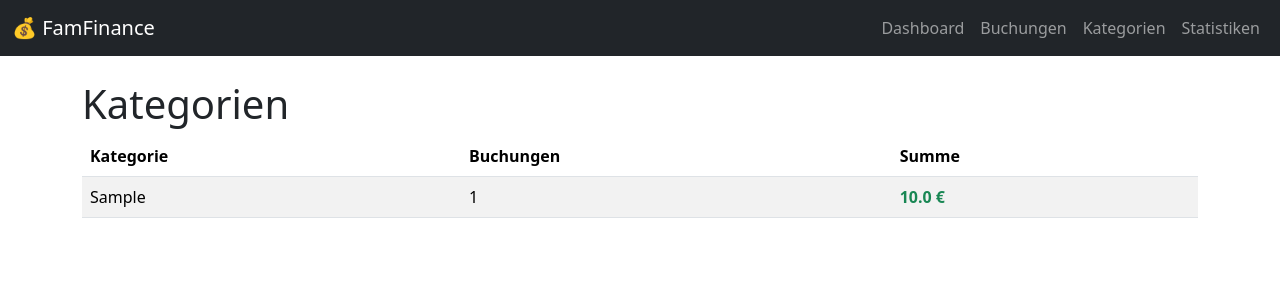
After one commit to chReboot/famfinance, a Flask app: page /categories in a window 1280 px wide. The commit adds this page. Shown: the top 300 px of the page. Run offline with Flask 3, Linux system fonts and the light colour scheme; tables that the repository leaves empty hold one stand-in row (values such as "Sample post"); parts of the project's set-up code (start-up, migrations or seed data) failed here and were passed over.

Commit message:
Statistik

```diff
--- a/app/app.py
+++ b/app/app.py
@@ -135,6 +135,50 @@ def transactions():
         search=""
     )
 
+@app.route("/categories")
+def categories():
+
+    con = sqlite3.connect(DB)
+
+    rows = con.execute("""
+        SELECT
+            category,
+            COUNT(*),
+            ROUND(SUM(amount), 2)
+        FROM transactions
+        GROUP BY category
+        ORDER BY SUM(amount)
+    """).fetchall()
+
+    con.close()
+
+    return render_template(
+        "categories.html",
+        categories=rows
+    )
+
+@app.route("/statistics")
+def statistics():
+
+    con = sqlite3.connect(DB)
+
+    rows = con.execute("""
+        SELECT
+            category,
+            ABS(SUM(amount))
+        FROM transactions
+        WHERE amount < 0
+        GROUP BY category
+        ORDER BY ABS(SUM(amount)) DESC
+    """).fetchall()
+
+    con.close()
+
+    return render_template(
+        "statistics.html",
+        labels=[r[0] for r in rows],
+        values=[r[1] for r in rows]
+    )
 
 app.run(
     host="0.0.0.0",
--- /dev/null
+++ b/app/templates/categories.html
@@ -0,0 +1,74 @@
+<!doctype html>
+<html>
+
+<head>
+
+    <meta charset="utf-8">
+
+    <link
+        href="https://cdn.jsdelivr.net/npm/bootstrap@5.3.3/dist/css/bootstrap.min.css"
+        rel="stylesheet">
+
+    <title>Kategorien</title>
+
+</head>
+
+<body>
+
+{% include 'navbar.html' %}
+
+<div class="container mt-4">
+
+    <h1>Kategorien</h1>
+
+    <table class="table table-striped">
+
+        <thead>
+            <tr>
+                <th>Kategorie</th>
+                <th>Buchungen</th>
+                <th>Summe</th>
+            </tr>
+        </thead>
+
+        <tbody>
+
+        {% for cat in categories %}
+
+            <tr>
+
+                <td>{{ cat[0] }}</td>
+
+                <td>{{ cat[1] }}</td>
+
+                <td>
+
+                    {% if cat[2] > 0 %}
+
+                        <span class="text-success fw-bold">
+                            {{ cat[2] }} €
+                        </span>
+
+                    {% else %}
+
+                        <span class="text-danger fw-bold">
+                            {{ cat[2] }} €
+                        </span>
+
+                    {% endif %}
+
+                </td>
+
+            </tr>
+
+        {% endfor %}
+
+        </tbody>
+
+    </table>
+
+</div>
+
+</body>
+
+</html>
--- a/app/templates/navbar.html
+++ b/app/templates/navbar.html
@@ -8,8 +8,8 @@
         <div class="navbar-nav">
             <a class="nav-link" href="/">Dashboard</a>
             <a class="nav-link" href="/transactions">Buchungen</a>
-            <a class="nav-link disabled">Kategorien</a>
-            <a class="nav-link disabled">Statistiken</a>
+            <a class="nav-link" href="/categories">Kategorien</a>
+            <a class="nav-link" href="/statistics">Statistiken</a>
         </div>
 
     </div>
```
Also changed, not shown: app/templates/statistics.html (added).
